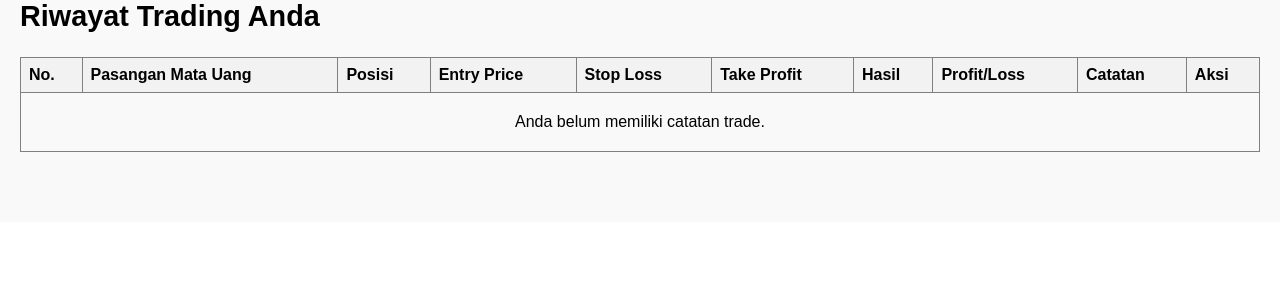
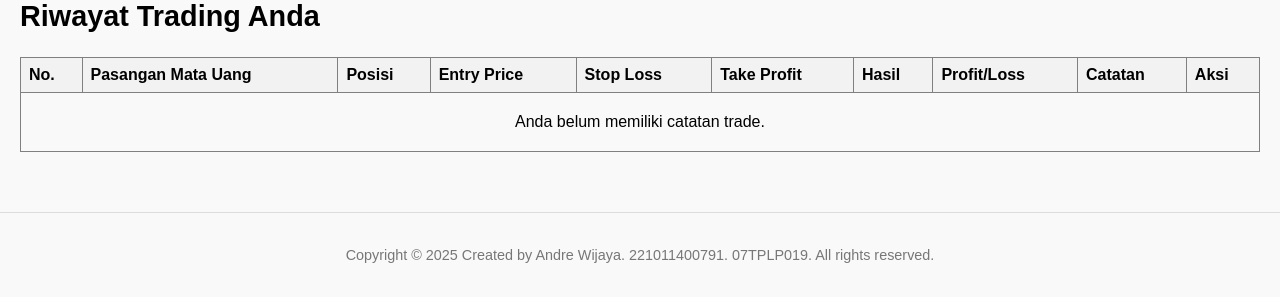
Before and after one commit to ndrewijya/jurnal-trading, a PHP site: page /dashboard.php in a window 1280 px wide. Shown: the part 578-875 px from the top of the page. Before the commit the page ends 730 px from the top, so only its background shows below. Run offline with PHP 8.4, Linux system fonts and the light colour scheme; the visitor is signed in with stand-in values (Sample User, id 1); data that the repository does not hold is empty.

Commit message:
add copy right in footer

```diff
--- a/templates/footer.php
+++ b/templates/footer.php
@@ -1,4 +1,9 @@
 <?php
 ?>
-    </div> </body>
+    </div> <footer style="text-align: center; padding: 20px 0; margin-top: 40px; border-top: 1px solid #ddd; font-size: 0.9em; color: #777;">
+        <p>
+            Copyright &copy; <?php echo date("Y"); ?> Created by Andre Wijaya. 221011400791. 07TPLP019. All rights reserved.
+        </p>
+    </footer>
+    </body>
 </html>
```
